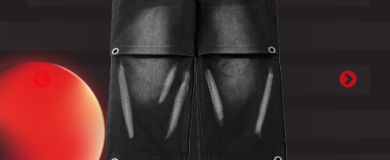
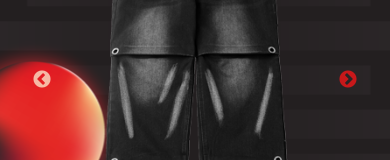
Before and after one commit to bruhngl0/blackhole, a React (Vite) app: page /products in a window 390 px wide. Shown: the part 8462-8622 px from the top of the page. Built offline with nearby package versions, Linux system fonts and the light colour scheme.

Commit message:
arrows custom

```diff
--- a/src/Hero.css
+++ b/src/Hero.css
@@ -1035,8 +1035,24 @@ padding: 0;
 }
 
 
-.slick-prev:before,
-.slick-next:before {
-  color: rgb(241, 10, 25) !important;
+.cara-one .slick-prev:before
+ {
+  color: #FC1517!important;
 }
+
+.cara-one .slick-next:before
+ {
+  color: #FC1517!important;
 }
+
+
+.cara-two .slick-prev:before {
+  color: #FCECD0!important;
+}
+
+.cara-two .slick-next:before {
+  color: #FC1517!important;
+}
+
+
+}
```
